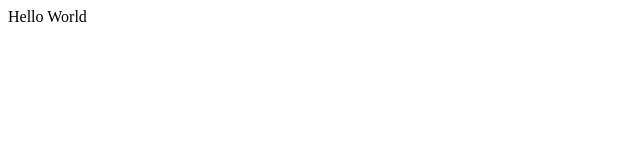
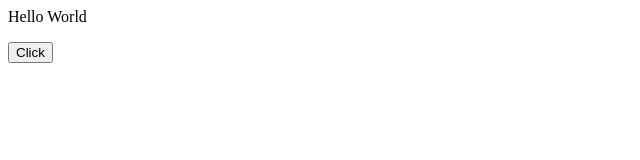
Before and after one commit to Praneet2126/praneet-demo, a plain HTML site: page index.html in a window 1280 px wide. Shown: the whole page, without its empty margins (0-640 px from the left). Drawn offline with Linux system fonts and the light colour scheme.

Commit message:
Update index.html

```diff
--- a/index.html
+++ b/index.html
@@ -1 +1,2 @@
 <p>Hello World</p>
+<button>Click</button>
```
